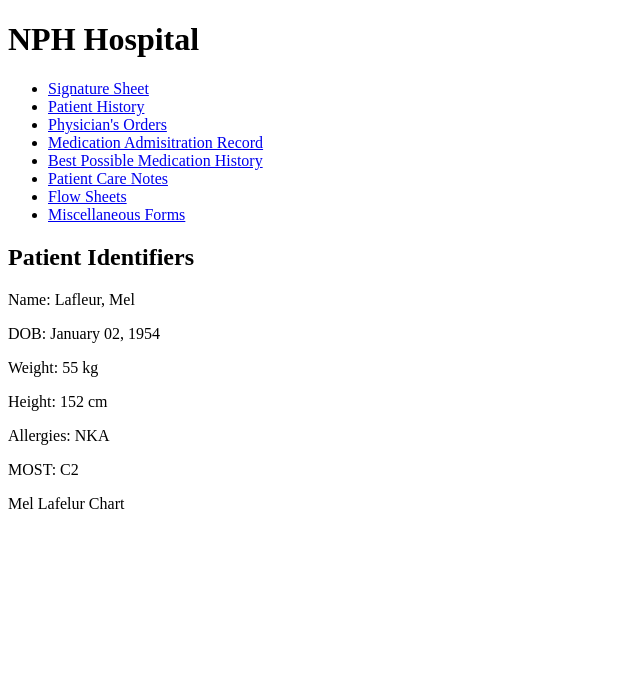
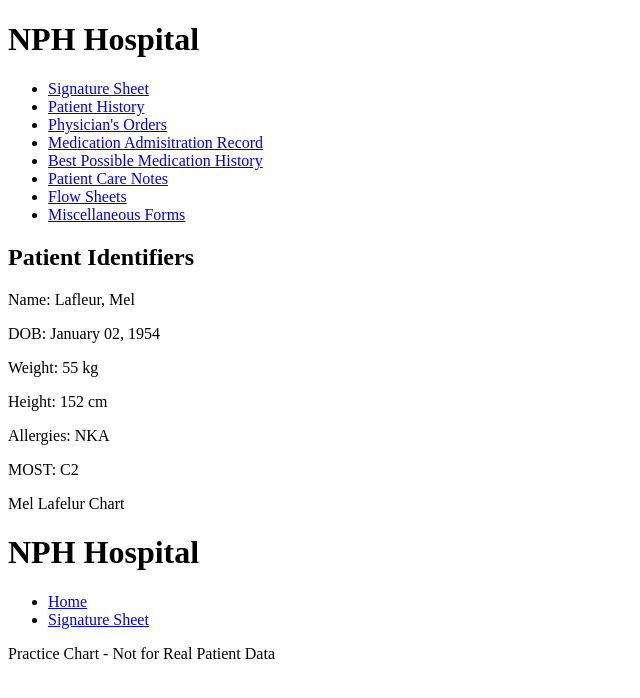
Before and after one commit to pinderknagr/Mel-Lafleur, a plain HTML site: page index.html in a window 1280 px wide. Shown: the whole page, without its empty margins (0-640 px from the left). Drawn offline with Linux system fonts and the light colour scheme.

Commit message:
index.html

```diff
--- a/index.html
+++ b/index.html
@@ -46,3 +46,37 @@
 </body>
 
 </html>
+<!DOCTYPE html>
+<html lang="en">
+
+<head>
+    <meta charset="UTF-8">
+    <meta name="viewport" content="width=device-width, initial-scale=1.0">
+    <title>NPH Hospital</title>
+    <link rel="stylesheet" href="styles.css">
+    <script defer src="script.js"></script>
+</head>
+
+<body>
+    <div class="outer-box">
+        <header>
+            <h1>NPH Hospital</h1>
+        </header>
+
+        <nav>
+            <ul>
+                <li><a href="index.html">Home</a></li>
+                <li><a href="signature_sheet.html">Signature Sheet</a></li>
+                <!-- Add other navigation links as needed -->
+            </ul>
+        </nav>
+
+        <!-- Add other content as needed -->
+
+        <footer>
+            <p>Practice Chart - Not for Real Patient Data</p>
+        </footer>
+    </div>
+</body>
+
+</html>
```
